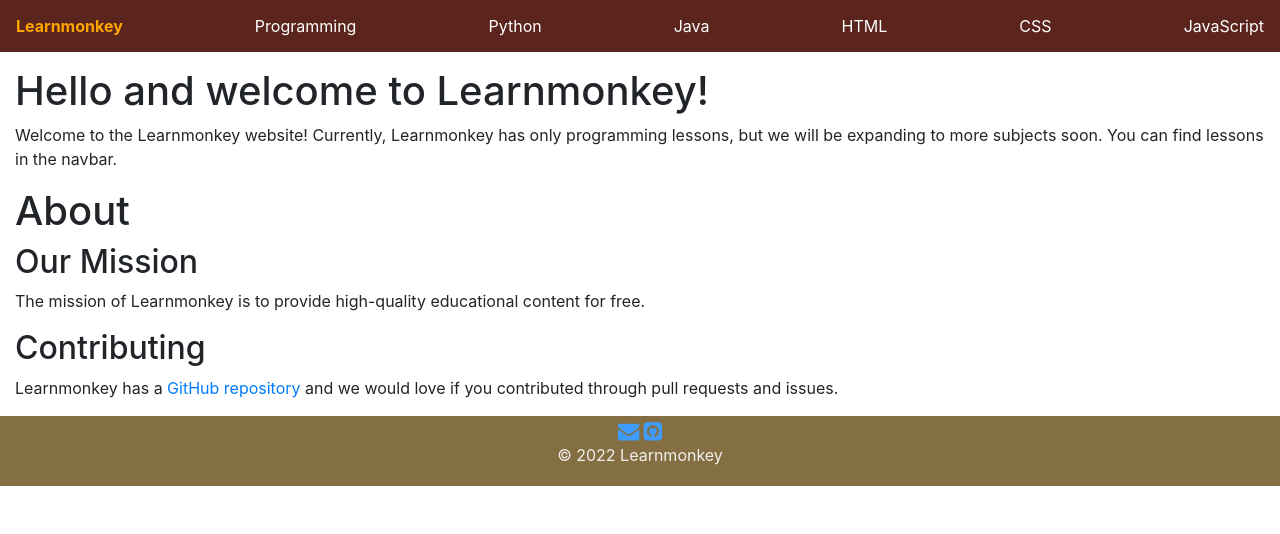
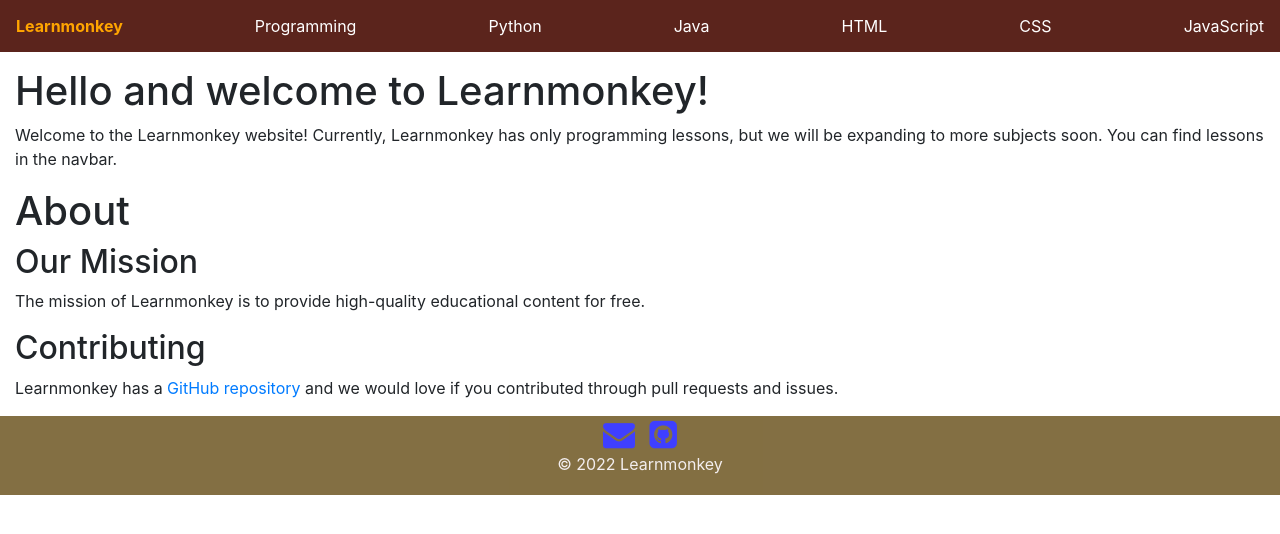
Before and after one commit to learnmonkey/learnmonkey.github.io, a Jekyll site: the page built from index.html, in a window 1280 px wide. Shown: the top 534 px of the page. Built offline with Jekyll 4.4.1, drawn with Linux system fonts in a browser that asks for light colours.

Commit message:
footer icons

```diff
--- a/_includes/footer.html
+++ b/_includes/footer.html
@@ -1,8 +1,8 @@
 <!-- the site. things are the values set in the _config.yml file -->
 <footer>
     <div id="footer-icons">
-        <a href="mailto:{{site.email}}"><i class="fa fa-envelope footer-icon fa-lg"></i></a>
-        <a href="https://github.com/{{site.github_username}}"><i class="fa fa-github-square footer-icon fa-lg"></i></a>
+        <a href="mailto:{{site.email}}"><i class="fa fa-envelope footer-icon"></i></a>
+        <a href="https://github.com/{{site.github_username}}"><i class="fa fa-github-square footer-icon"></i></a>
     </div>
     <div id="footer-copyright">
         <p style="text-align: center;">&copy; 2022 {{site.title}}</p>
--- a/assets/css/style.css
+++ b/assets/css/style.css
@@ -30,10 +30,11 @@ a.footer-link:hover {
 }
 */
 
-a.footer-icon {
+i.footer-icon {
     margin-left: 5px;
     margin-right: 5px;
-    color: white !important;
+    color: blue !important;
+    font-size: xx-large !important;
 }
 
 #footer-icons {
```
